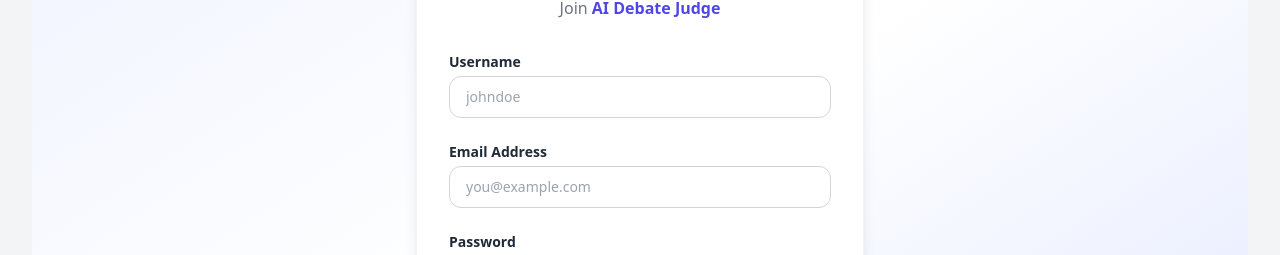
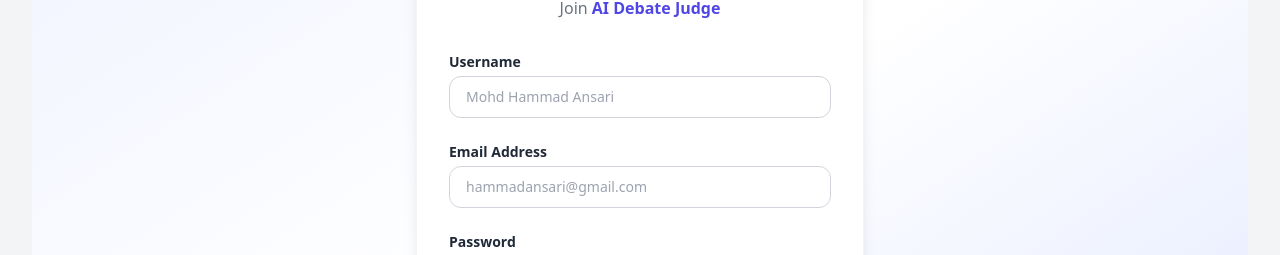
Before and after one commit to mohdhammad18/AI_DEBATE_JUDGE, a React (Vite) app in the folder frontend/: page /register in a window 1280 px wide. Shown: the part 307-562 px from the top of the page. Built offline with nearby package versions, Linux system fonts and the light colour scheme; no server answers.

Commit message:
Solved Authentication issyue

```diff
--- a/frontend/src/pages/Login.jsx
+++ b/frontend/src/pages/Login.jsx
@@ -72,7 +72,7 @@
               name="email"
               type="email"
               required
-              placeholder="you@example.com"
+              placeholder="hammadansari@gmail.com"
               value={formData.email}
               onChange={handleChange}
               className="w-full px-4 py-2.5 border border-gray-300 rounded-xl focus:ring-2 focus:ring-indigo-500 focus:border-indigo-500 text-gray-900 placeholder-gray-400 text-sm transition"
--- a/frontend/src/pages/Signup.jsx
+++ b/frontend/src/pages/Signup.jsx
@@ -28,8 +28,9 @@
     const loadingToast = toast.loading("Creating account...");
     try {
       const res = await auth.register(formData);
+      console.log(res);
       toast.dismiss(loadingToast);
-      if (res.success) {
+      if (res.token && res.user) {
         toast.success("Registration successful!");
         navigate("/login");
       } else {
@@ -76,7 +77,7 @@
               name="username"
               type="text"
               required
-              placeholder="johndoe"
+              placeholder="Mohd Hammad Ansari"
               value={formData.username}
               onChange={handleChange}
               className="w-full px-4 py-2.5 border border-gray-300 rounded-xl focus:ring-2 focus:ring-indigo-500 focus:border-indigo-500 text-gray-900 placeholder-gray-400 text-sm transition"
@@ -96,7 +97,7 @@
               name="email"
               type="email"
               required
-              placeholder="you@example.com"
+              placeholder="hammadansari@gmail.com"
               value={formData.email}
               onChange={handleChange}
               className="w-full px-4 py-2.5 border border-gray-300 rounded-xl focus:ring-2 focus:ring-indigo-500 focus:border-indigo-500 text-gray-900 placeholder-gray-400 text-sm transition"
```
